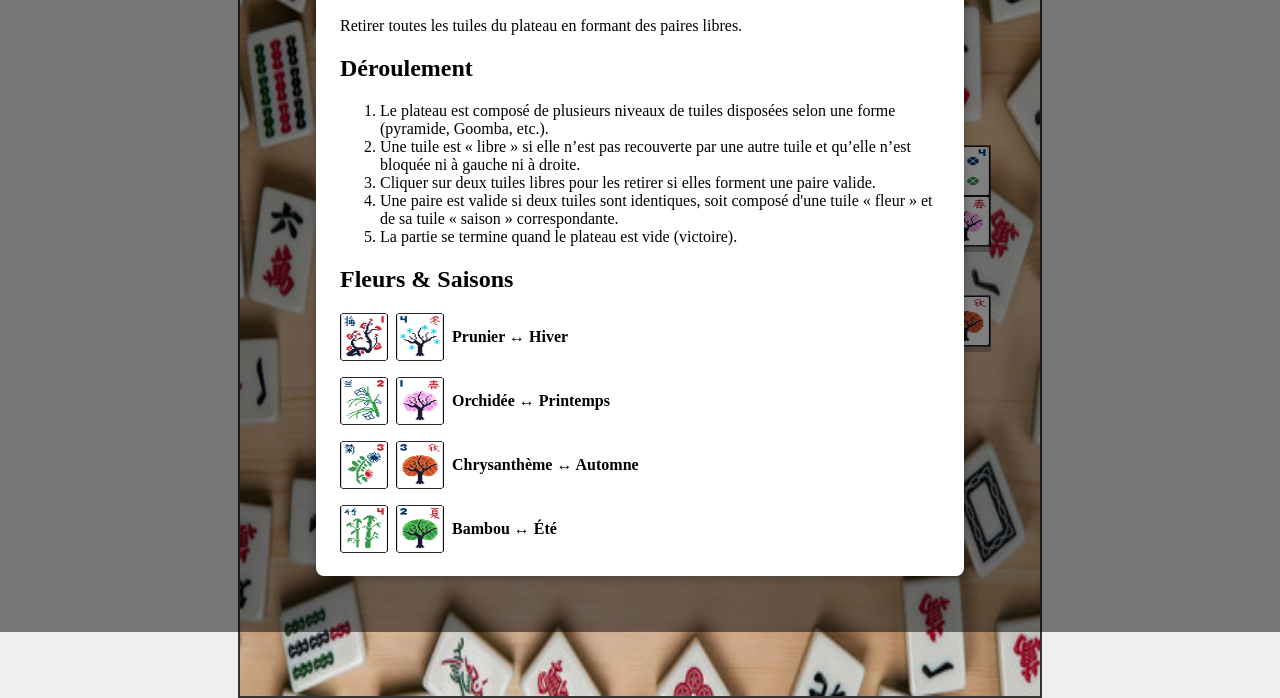
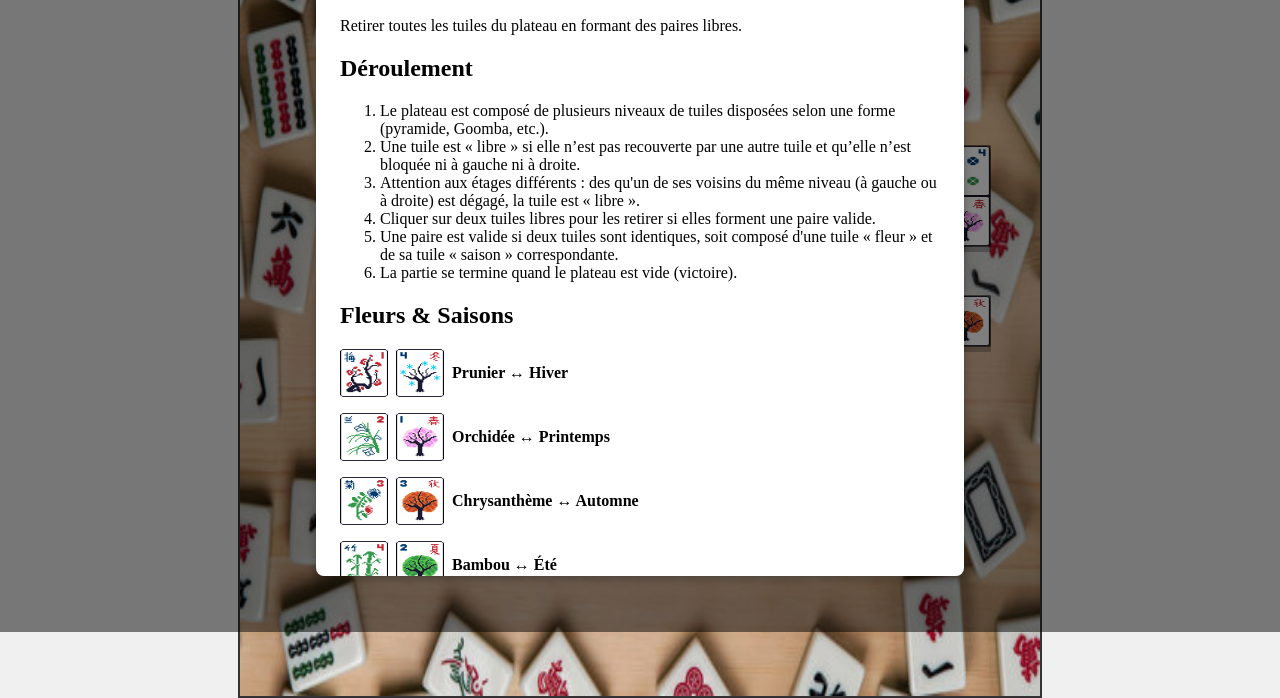
Before and after one commit to antoineBondet/Mahjong, a plain HTML site: page index.html in a window 1280 px wide. Both pictures are taken after a click on the button "Voir les règles". Shown: the part 168-866 px from the top of the page. Drawn offline with Linux system fonts and the light colour scheme.

Commit message:
Modification phrase de règle

```diff
--- a/index.html
+++ b/index.html
@@ -30,6 +30,7 @@
       <ol>
         <li>Le plateau est composé de plusieurs niveaux de tuiles disposées selon une forme (pyramide, Goomba, etc.).</li>
         <li>Une tuile est « libre » si elle n’est pas recouverte par une autre tuile et qu’elle n’est bloquée ni à gauche ni à droite.</li>
+        <li>Attention aux étages différents : des qu'un de ses voisins du même niveau (à gauche ou à droite) est dégagé, la tuile est « libre ».</li>
         <li>Cliquer sur deux tuiles libres pour les retirer si elles forment une paire valide.</li>
         <li>Une paire est valide si deux tuiles sont identiques, soit composé d'une tuile « fleur » et de sa tuile « saison » correspondante.</li>
         <li>La partie se termine quand le plateau est vide (victoire).</li>
```
